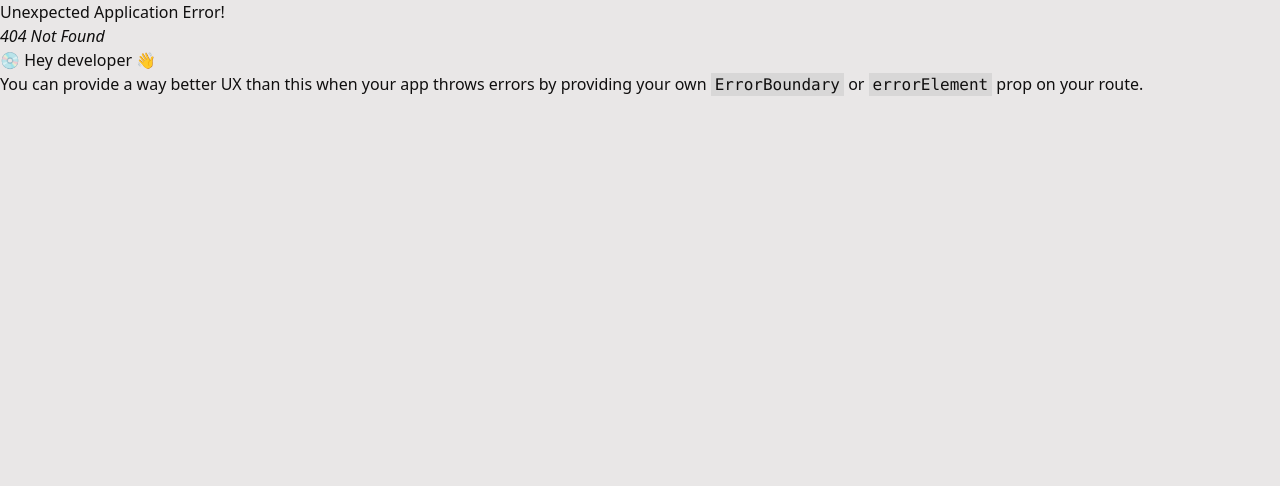
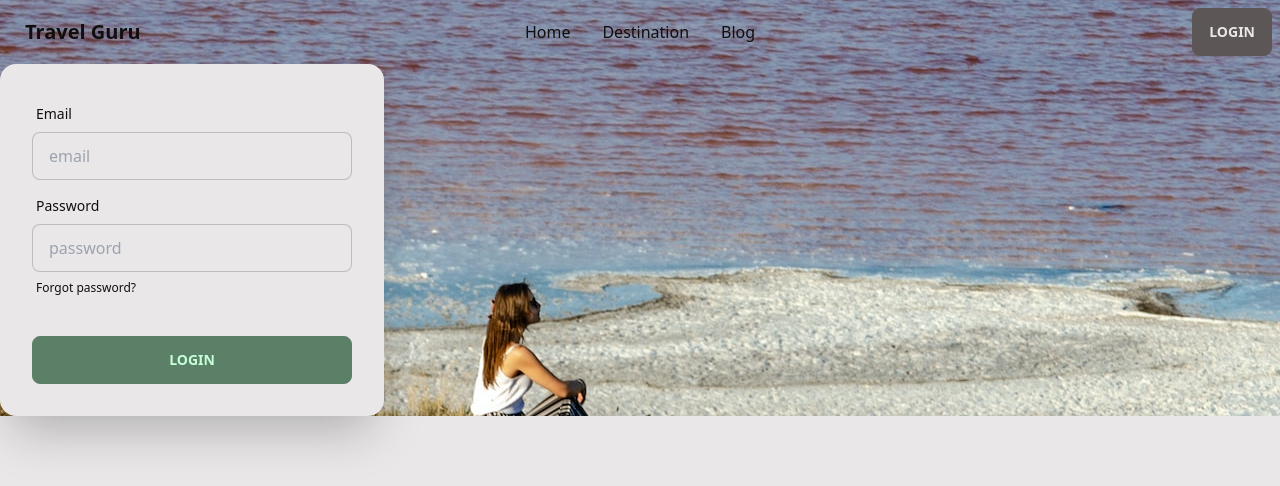
Before and after one commit to ptan01/Travel-Guru, a React (Vite) app: page /login in a window 1280 px wide. Before the commit this address had no page. Shown: the top 486 px of the page. Built offline with nearby package versions, Linux system fonts and the light colour scheme.

Commit message:
login route add and destination page style

```diff
--- a/src/Routes/Routes.jsx
+++ b/src/Routes/Routes.jsx
@@ -3,6 +3,7 @@ import Main from "../leyout/main/Main";
 import Home from "../pages/home/home/Home";
 import Destination from "../pages/destination/destination/Destination";
 import Blog from "../pages/Blog/Blog/Blog";
+import Login from "../pages/login/Login";
 
 const router = createBrowserRouter([
   {
@@ -22,6 +23,10 @@ const router = createBrowserRouter([
         {
             path: '/blog',
             element: <Blog></Blog>
+        },
+        {
+          path: '/login',
+          element: <Login></Login>
         }
     ]
 
--- /dev/null
+++ b/src/pages/destination/bookingForm/BookingForm.jsx
@@ -0,0 +1,44 @@
+import React from 'react';
+
+const BookingForm = () => {
+    return (
+        <div className="card flex-shrink-0 w-full max-w-lg shadow-2xl bg-base-100">
+                    <div className="card-body">
+                        <div className="form-control">
+                            <label className="label">
+                                <span className="label-text">Origin</span>
+                            </label>
+                            <input type="text" placeholder="Origin" className="input input-bordered" />
+                        </div>
+
+                        <div className="form-control">
+                            <label className="label">
+                                <span className="label-text">Destination</span>
+                            </label>
+                            <input type="text" placeholder="Destination" className="input input-bordered" />
+                        </div>
+
+                        <div className='flex gap-4'>
+                        <div className="form-control">
+                            <label className="label">
+                                <span className="label-text">From</span>
+                            </label>
+                            <input type="text" placeholder="From" className="input input-bordered" />
+                        </div>
+                        <div className="form-control">
+                            <label className="label">
+                                <span className="label-text">To</span>
+                            </label>
+                            <input type="text" placeholder="To" className="input input-bordered" />
+                        </div>
+                        </div>
+
+                        <div className="form-control mt-6">
+                            <button className="btn btn-primary">Start Booking</button>
+                        </div>
+                    </div>
+                </div>
+    );
+};
+
+export default BookingForm;
--- a/src/pages/destination/destination/Destination.jsx
+++ b/src/pages/destination/destination/Destination.jsx
@@ -1,12 +1,17 @@
 import React from 'react';
 import { useLoaderData } from 'react-router-dom';
+import BookingForm from '../bookingForm/BookingForm';
 
 const Destination = () => {
     const data = useLoaderData()
     console.log(data)
     return (
-        <div>
-            <h1>this is destination page</h1>
+        <div className=' h-[93vh] lg:flex justify-between items-center'>
+            <div className='w-1/2'>
+            <h1 className='text-8xl text-white'>{data.placeName}</h1>
+            <p className='text-white'>{data.description}</p>
+            </div>
+            <BookingForm></BookingForm>
         </div>
     );
 };
--- a/src/pages/home/home/Home.jsx
+++ b/src/pages/home/home/Home.jsx
@@ -29,10 +29,10 @@ const Home = () => {
     return (
         <div className=' h-[93vh] lg:flex justify-center items-center'>
 
-            <div>
-                <h1 className='text-4xl'>{singleData.placeName}</h1>
-                <p>{singleData.description}</p>
-               <Link to={`/destination/${singleData.id}`}>Booking</Link>
+            <div className='mx-2'>
+                <h1 className='text-7xl'>{singleData.placeName}</h1>
+                <p className='py-5'>{singleData.description}</p>
+               <Link to={`/destination/${singleData.id}`}><button className="btn btn-sm">Booking  =&gt;</button></Link>
             </div>
 
             <Carousel names={names} handleName={handleName}></Carousel>
--- /dev/null
+++ b/src/pages/login/Login.jsx
@@ -0,0 +1,30 @@
+import React from 'react';
+
+const Login = () => {
+    return (
+        <div className="card flex-shrink-0 w-full max-w-sm shadow-2xl bg-base-100">
+            <div className="card-body">
+                <div className="form-control">
+                    <label className="label">
+                        <span className="label-text">Email</span>
+                    </label>
+                    <input type="text" placeholder="email" className="input input-bordered" />
+                </div>
+                <div className="form-control">
+                    <label className="label">
+                        <span className="label-text">Password</span>
+                    </label>
+                    <input type="text" placeholder="password" className="input input-bordered" />
+                    <label className="label">
+                        <a href="#" className="label-text-alt link link-hover">Forgot password?</a>
+                    </label>
+                </div>
+                <div className="form-control mt-6">
+                    <button className="btn btn-primary">Login</button>
+                </div>
+            </div>
+        </div>
+    );
+};
+
+export default Login;
--- a/src/shared/header/Header.jsx
+++ b/src/shared/header/Header.jsx
@@ -25,7 +25,7 @@ const Header = () => {
                 </ul>
             </div>
             <div className="navbar-end">
-                <a className="btn">Get started</a>
+                <Link to='/login' className='btn'> Login</Link>
             </div>
         </div>
     );
```
